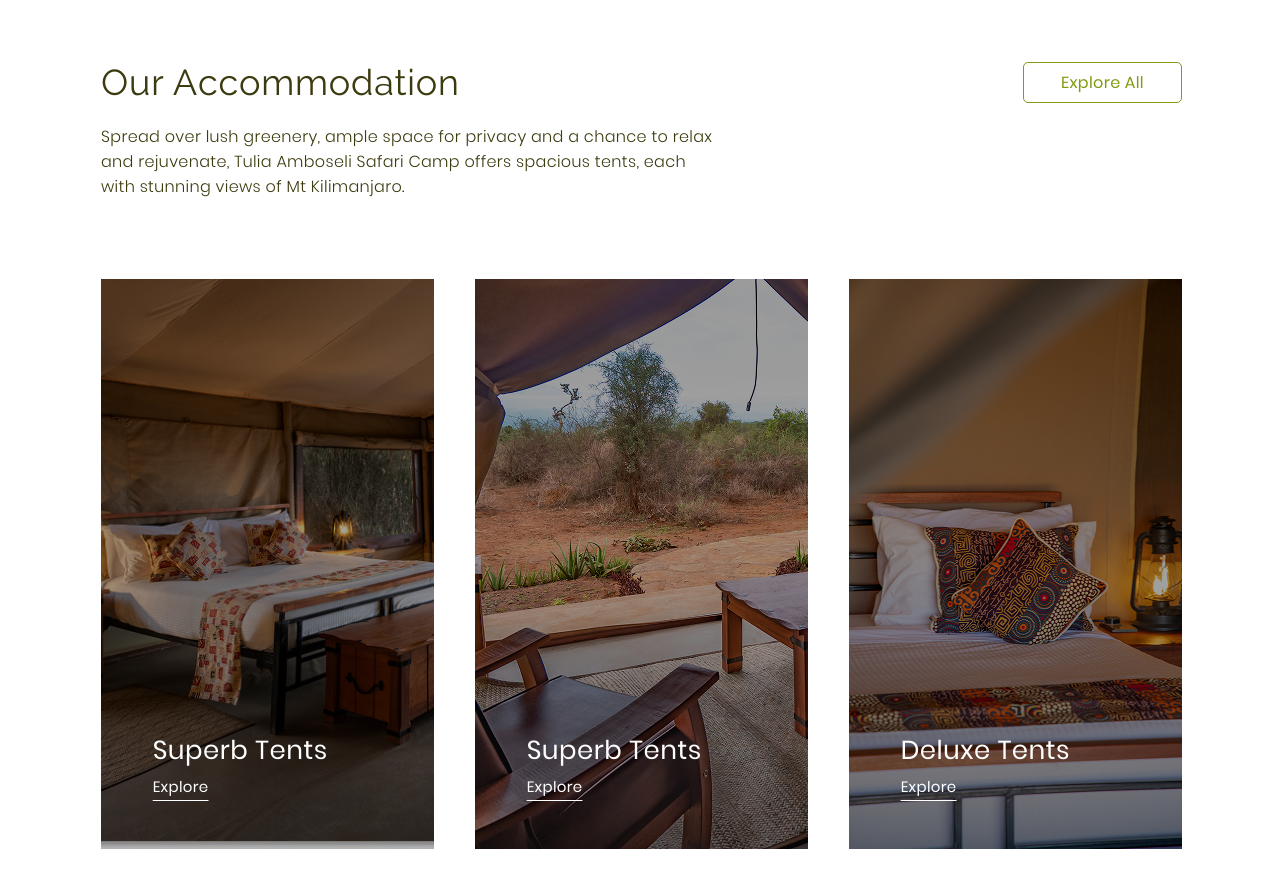
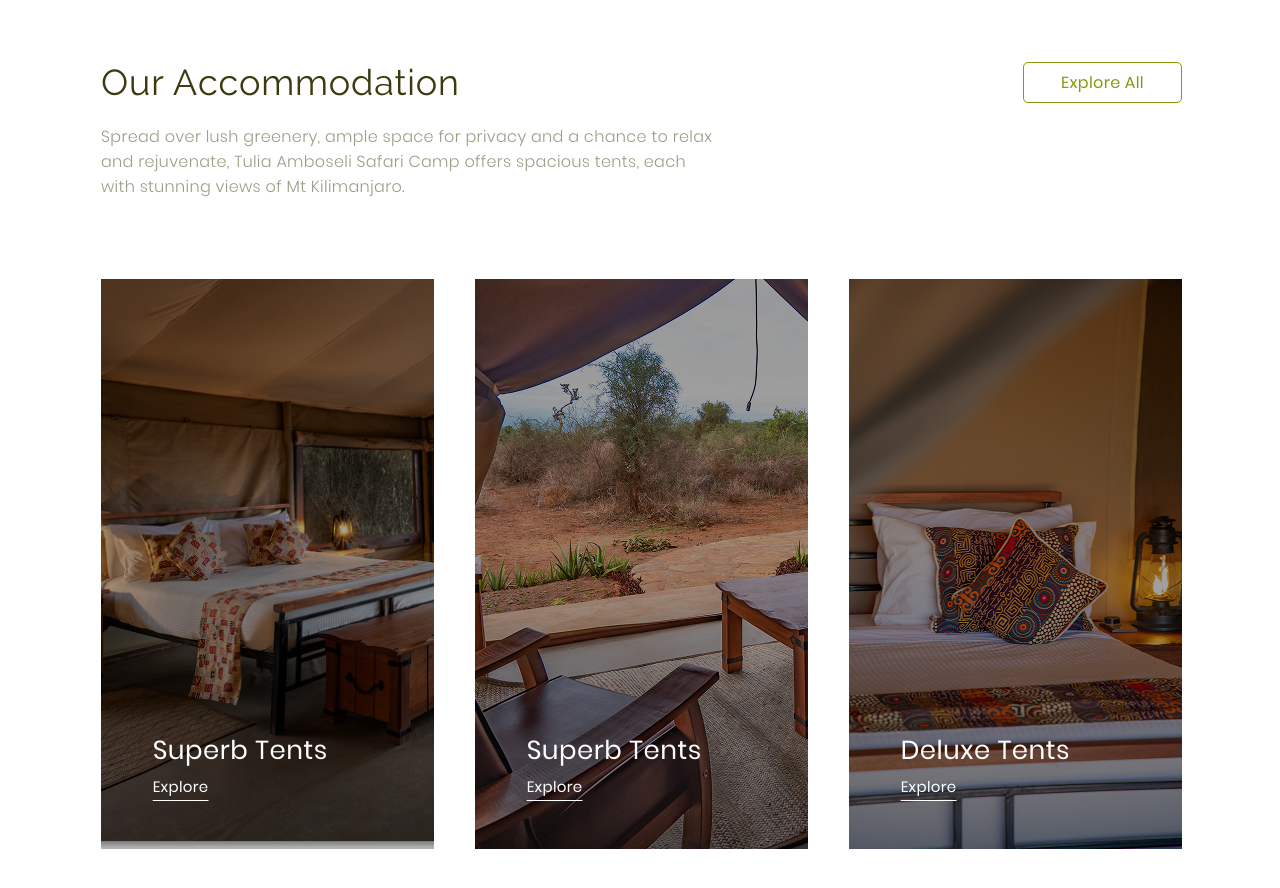
Before and after one commit to AsthaMET/new-html-setup-tailwind, a website: page public/index.html in a window 1280 px wide. Shown: the part 2020-2908 px from the top of the page. Drawn offline with nearby package versions, Linux system fonts and the light colour scheme.

Commit message:
chnage-section

```diff
--- a/public/index.html
+++ b/public/index.html
@@ -146,7 +146,7 @@
         </button>
       </div>
 
-      <p class="text-base max-w-[619px] font-poppins-light tracking-[0.34px] text-primary leading-[25px] mt-[21px]">
+      <p class="text-base max-w-[619px] font-poppins-light tracking-[0.34px] text-primary leading-[25px] mt-[21px] opacity-50">
         Spread over lush greenery, ample space for privacy and a chance to relax and rejuvenate,
         Tulia Amboseli Safari Camp offers spacious tents, each with stunning views of Mt Kilimanjaro.
       </p>
```
Also changed, not shown: public/styles.css.
